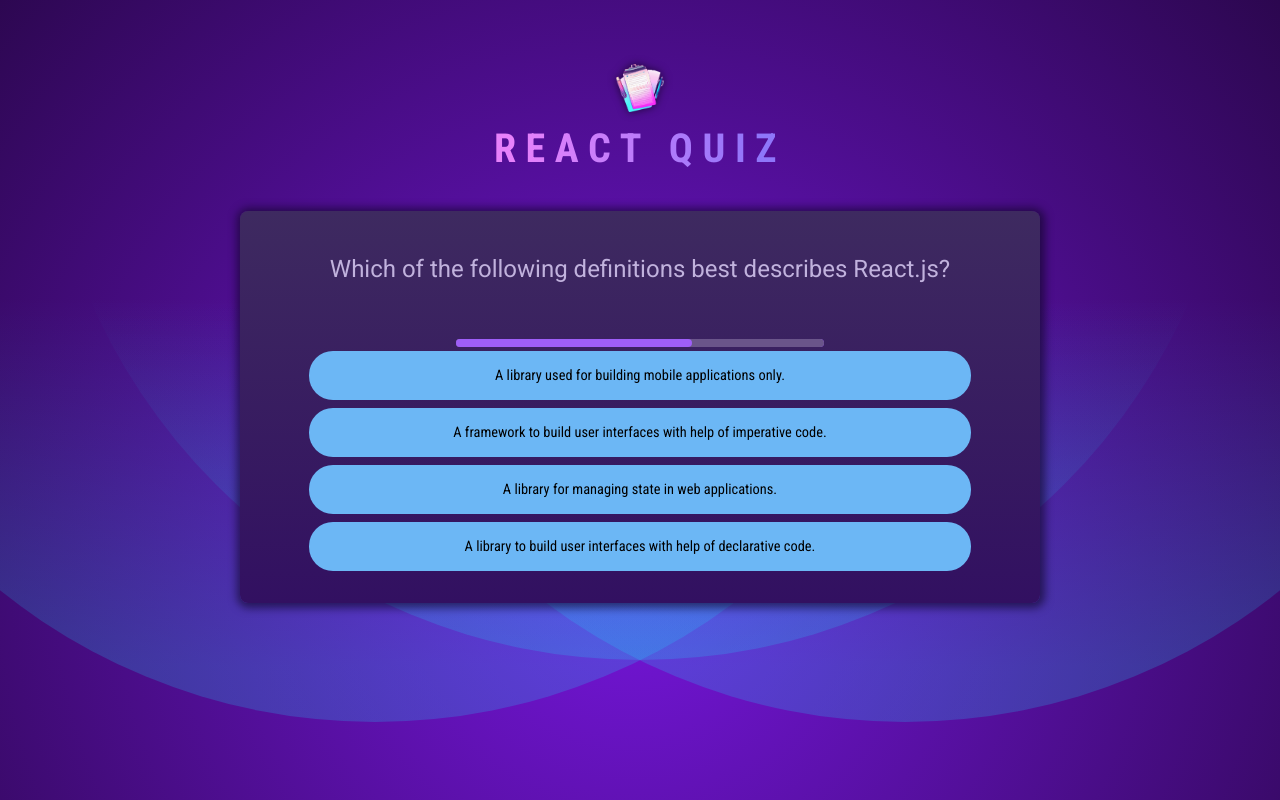
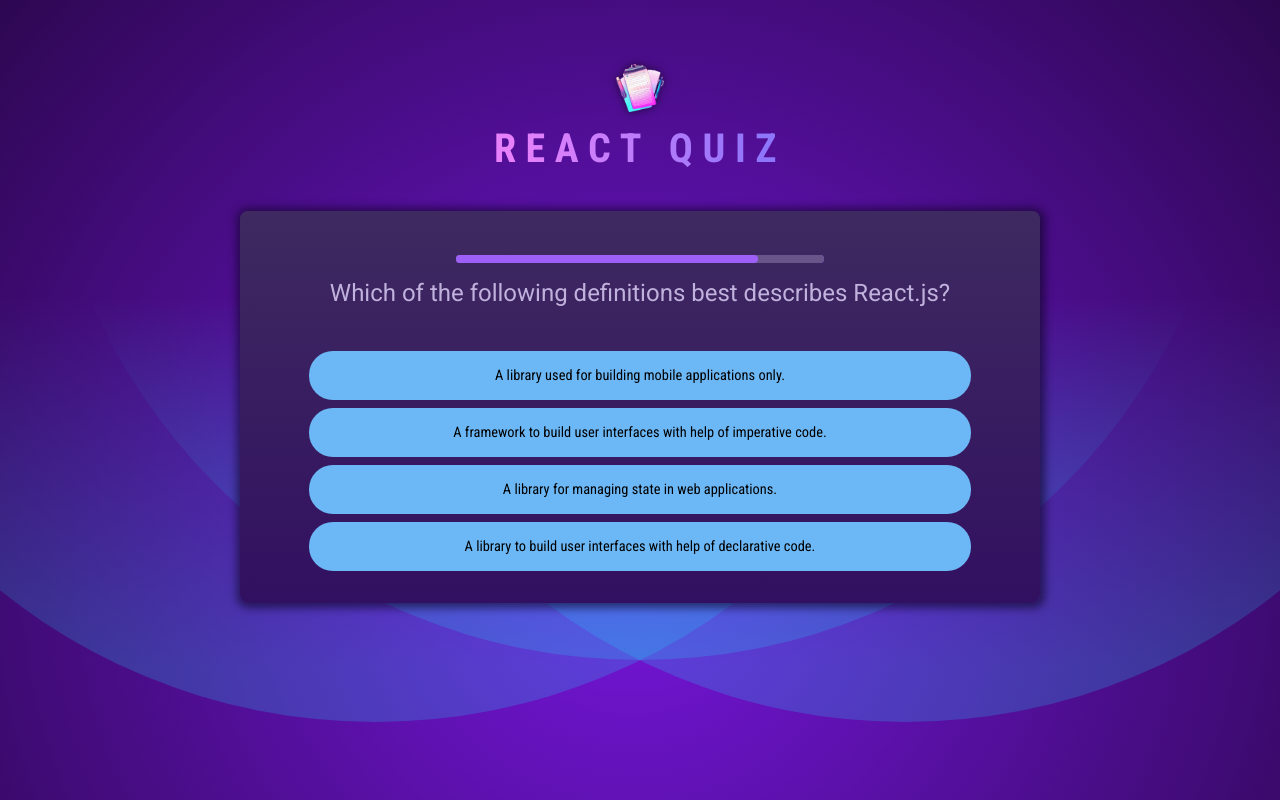
Before and after one commit to edcsu/quiz_app, a React (Vite) app: page / in a window 1280 px wide. Built offline with nearby package versions, Linux system fonts and the light colour scheme.

Commit message:
refactor: clean up timers and intervals

```diff
--- a/src/components/Quiz.jsx
+++ b/src/components/Quiz.jsx
@@ -32,8 +32,8 @@
     return (
         <div id="quiz">
         <div id="question">
+            <Timer timeout={30000} onTimeOut={handleSkipAnswer}/>
             <h2>{QUESTIONS[activeQuestionIndex].text}</h2>
-            <Timer timeout={30000} onTimeOut={handleSkipAnswer}/>
             <ul id="answers">
             {shuffledAnswers.map((answer) => (
                 <li key={answer} className="answer">
--- a/src/components/Timer.jsx
+++ b/src/components/Timer.jsx
@@ -6,12 +6,16 @@
         const timer = setTimeout(() => {
             onTimeOut()
         }, timeout);
+
+        return () => clearTimeout(timer)
     }, [timeout, onTimeOut])
 
     useEffect(() => {
-        setInterval(() => {
+        const interval = setInterval(() => {
             setTimeLeft(prevTime => prevTime - 100)
         }, 100);
+
+        return () => clearInterval(interval)
     }, [])
 
 
```
